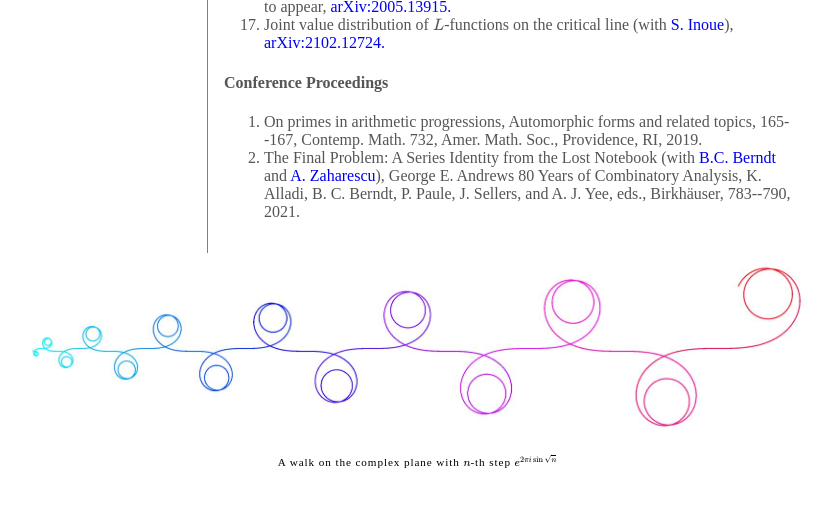
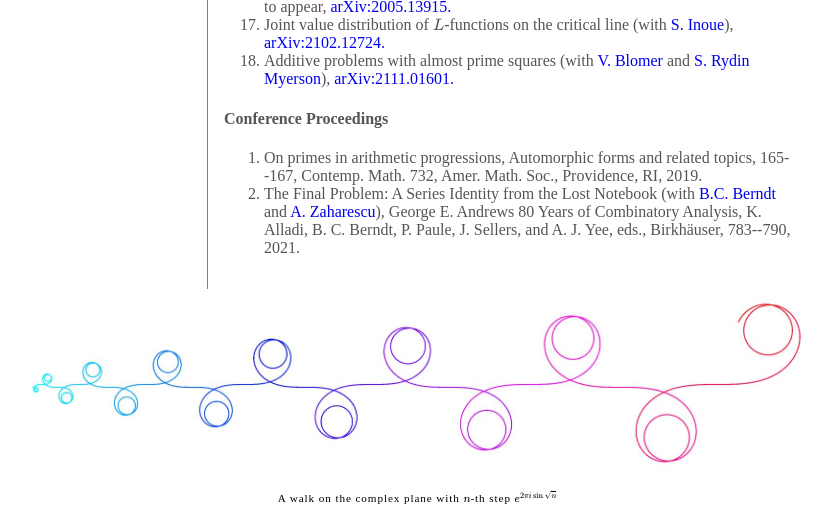
Before and after one commit to jligit/jligit.github.io, a plain HTML site: page research.html in a window 1280 px wide. Shown: the part 945-1468 px from the top of the page, without its empty margins (223-1055 px from the left). Before the commit the page ends 1432 px from the top, so only its background shows below. Drawn offline with nearby package versions, Linux system fonts and the light colour scheme; some packages are replaced by stand-ins of ours.

Commit message:
Update research.html

```diff
--- a/research.html
+++ b/research.html
@@ -173,6 +173,9 @@ Uniform Titchmarsh divisor problems (with <a href="http://www.math.uni-bonn.de/p
 Joint value distribution of $L$-functions on the critical line (with <a href="https://sites.google.com/site/shotainoueshomepage/home"> S. Inoue</a>), <a href="https://arxiv.org/abs/2102.12724"> arXiv:2102.12724.</a>
 </li>
 
+<li>
+Additive problems with almost prime squares (with <a href="https://www.math.uni-bonn.de/people/blomer/">V. Blomer</a> and <a href="https://warwick.ac.uk/fac/sci/maths/people/staff/myerson/">S. Rydin Myerson</a>), <a href="https://arxiv.org/abs/2111.01601"> arXiv:2111.01601.</a>
+</li>
  </ol>
 
 <h4>Conference Proceedings</h4>
```
